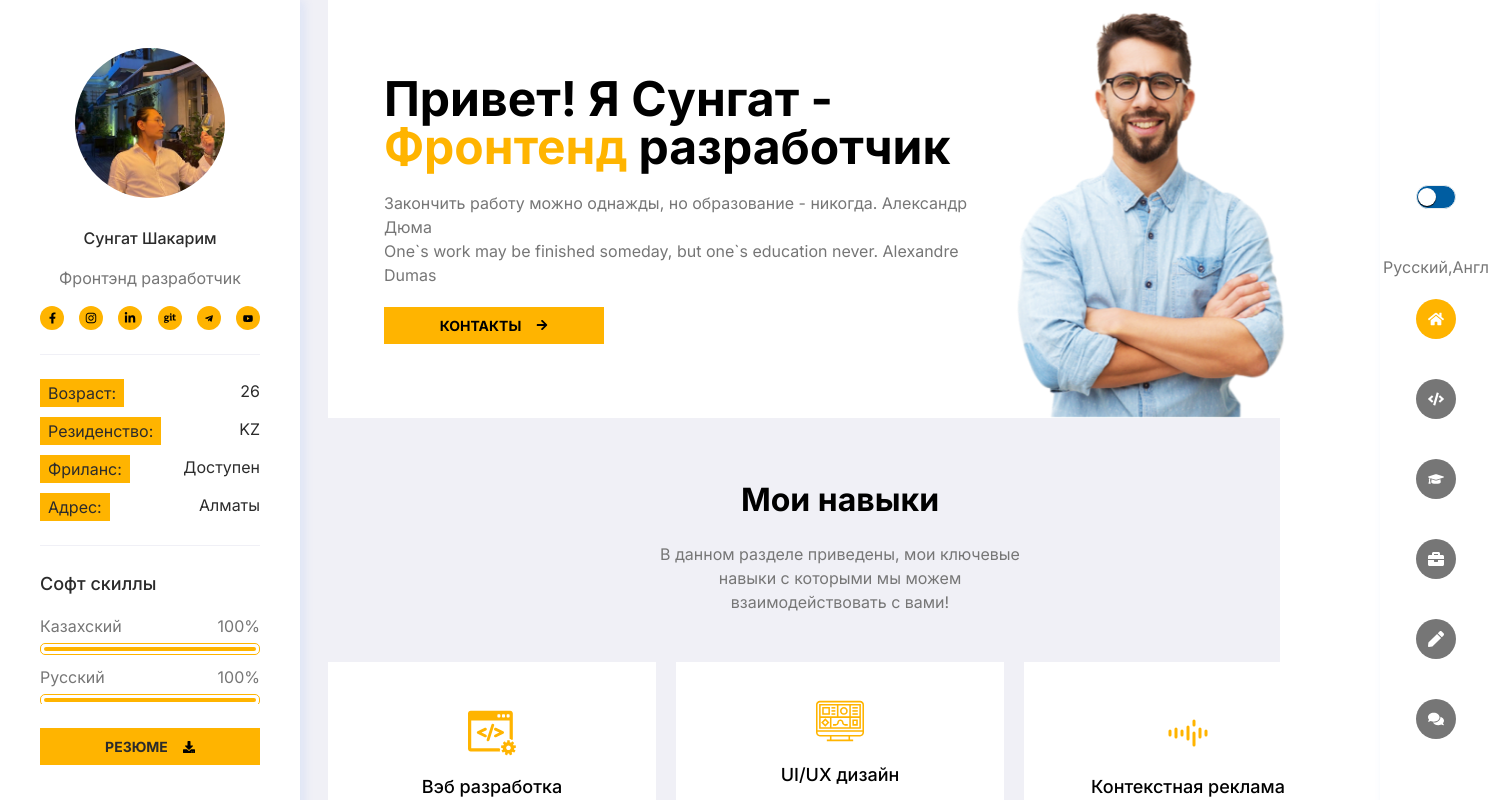
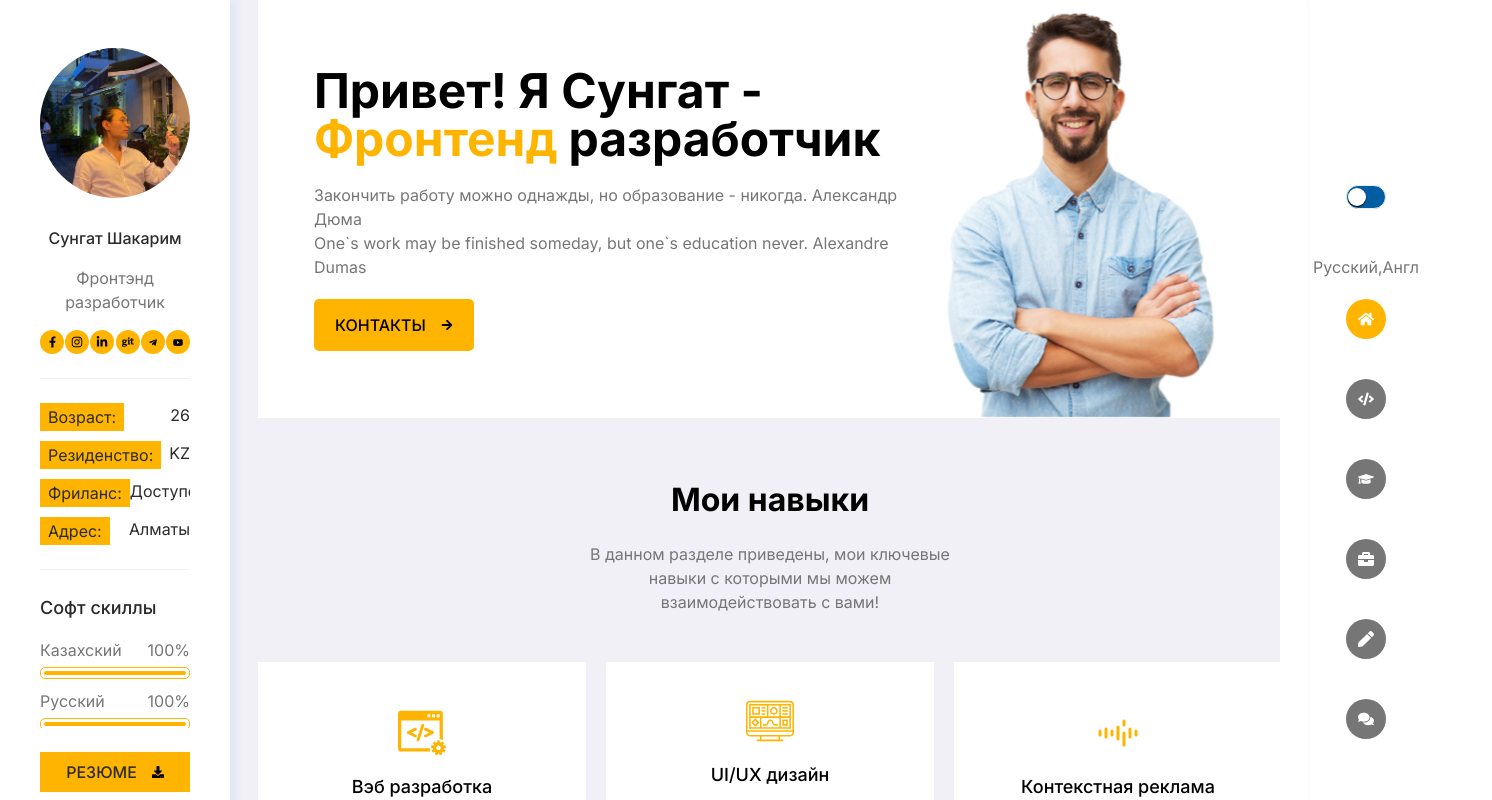
Before and after one commit to QyrBalasy/Portfolio, a React (Create React App) app: page / in a window 1280 px wide. Shown: the top 800 px of the page, 1492 px wide, since content can reach past the window. Built offline with nearby package versions, Linux system fonts and the light colour scheme; the HTML template or start-up script is replaced by a standard one.

Commit message:
chore: add styles

```diff
--- a/src/assets/icons/Icons.tsx
+++ b/src/assets/icons/Icons.tsx
@@ -148,8 +148,11 @@
 )
 
 export const MapIcon: FC<IconProps> = ({color = '#FFF', className}) => (
-  <svg xmlns="http://www.w3.org/2000/svg" viewBox="0 0 576 512">
-    <path d="M288 0c-69.59 0-126 56.41-126 126 0 56.26 82.35 158.8 113.9 196.02 6.39 7.54 17.82 7.54 24.2 0C331.65 284.8 414 182.26 414 126 414 56.41 357.59 0 288 0zm0 168c-23.2 0-42-18.8-42-42s18.8-42 42-42 42 18.8 42 42-18.8 42-42 42zM20.12 215.95A32.006 32.006 0 0 0 0 245.66v250.32c0 11.32 11.43 19.06 21.94 14.86L160 448V214.92c-8.84-15.98-16.07-31.54-21.25-46.42L20.12 215.95zM288 359.67c-14.07 0-27.38-6.18-36.51-16.96-19.66-23.2-40.57-49.62-59.49-76.72v182l192 64V266c-18.92 27.09-39.82 53.52-59.49 76.72-9.13 10.77-22.44 16.95-36.51 16.95zm266.06-198.51L416 224v288l139.88-55.95A31.996 31.996 0 0 0 576 426.34V176.02c0-11.32-11.43-19.06-21.94-14.86z" />
+  <svg xmlns="http://www.w3.org/2000/svg" viewBox="0 0 576 512" className={className}>
+    <path
+      d="M288 0c-69.59 0-126 56.41-126 126 0 56.26 82.35 158.8 113.9 196.02 6.39 7.54 17.82 7.54 24.2 0C331.65 284.8 414 182.26 414 126 414 56.41 357.59 0 288 0zm0 168c-23.2 0-42-18.8-42-42s18.8-42 42-42 42 18.8 42 42-18.8 42-42 42zM20.12 215.95A32.006 32.006 0 0 0 0 245.66v250.32c0 11.32 11.43 19.06 21.94 14.86L160 448V214.92c-8.84-15.98-16.07-31.54-21.25-46.42L20.12 215.95zM288 359.67c-14.07 0-27.38-6.18-36.51-16.96-19.66-23.2-40.57-49.62-59.49-76.72v182l192 64V266c-18.92 27.09-39.82 53.52-59.49 76.72-9.13 10.77-22.44 16.95-36.51 16.95zm266.06-198.51L416 224v288l139.88-55.95A31.996 31.996 0 0 0 576 426.34V176.02c0-11.32-11.43-19.06-21.94-14.86z"
+      fill={color}
+    />
   </svg>
 )
 
@@ -202,15 +205,6 @@
   <svg xmlns="http://www.w3.org/2000/svg" className={className} viewBox="0 0 512 512">
     <path
       d="M216 0h80c13.3 0 24 10.7 24 24v168h87.7c17.8 0 26.7 21.5 14.1 34.1L269.7 378.3c-7.5 7.5-19.8 7.5-27.3 0L90.1 226.1c-12.6-12.6-3.7-34.1 14.1-34.1H192V24c0-13.3 10.7-24 24-24zm296 376v112c0 13.3-10.7 24-24 24H24c-13.3 0-24-10.7-24-24V376c0-13.3 10.7-24 24-24h146.7l49 49c20.1 20.1 52.5 20.1 72.6 0l49-49H488c13.3 0 24 10.7 24 24zm-124 88c0-11-9-20-20-20s-20 9-20 20 9 20 20 20 20-9 20-20zm64 0c0-11-9-20-20-20s-20 9-20 20 9 20 20 20 20-9 20-20z"
-      fill={color}
-    />
-  </svg>
-)
-
-export const CopyrightIcon: FC<IconProps> = ({color = '#FFF', className}) => (
-  <svg xmlns="http://www.w3.org/2000/svg" className={className} viewBox="0 0 512 512">
-    <path
-      d="M256 0C114.6 0 0 114.6 0 256s114.6 256 256 256s256-114.6 256-256S397.4 0 256 0zM256 464c-114.7 0-208-93.31-208-208S141.3 48 256 48s208 93.31 208 208S370.7 464 256 464zM255.1 176C255.1 176 255.1 176 255.1 176c21.06 0 40.92 8.312 55.83 23.38c9.375 9.344 24.53 9.5 33.97 .1562c9.406-9.344 9.469-24.53 .1562-33.97c-24-24.22-55.95-37.56-89.95-37.56c0 0 .0313 0 0 0c-33.97 0-65.95 13.34-89.95 37.56c-49.44 49.88-49.44 131 0 180.9c24 24.22 55.98 37.56 89.95 37.56c.0313 0 0 0 0 0c34 0 65.95-13.34 89.95-37.56c9.312-9.438 9.25-24.62-.1562-33.97c-9.438-9.312-24.59-9.219-33.97 .1562c-14.91 15.06-34.77 23.38-55.83 23.38c0 0 .0313 0 0 0c-21.09 0-40.95-8.312-55.89-23.38c-30.94-31.22-30.94-82.03 0-113.3C214.2 184.3 234 176 255.1 176z"
       fill={color}
     />
   </svg>
--- a/src/components/UI/buttons.tsx
+++ b/src/components/UI/buttons.tsx
@@ -1,22 +1,35 @@
 import styled, { css } from "styled-components";
 
 type ButtonProps = {
-  color?: 'primary' | 'secondary'
-  size?: 'default' | 'big'
+  color?: 'primary' | 'secondary' | 'third'
+
 }
 
 export const Button = styled.button<ButtonProps>`
-  padding-top: 10px;
-  padding-bottom: 10px;
+  padding-top: 16px;
+  padding-bottom: 16px;
+  border-radius: 5px;
   background-color: #ffb400;
-  width: 220px;
+  width: 160px;
   display: flex;
   align-items: center;
   gap: 15px;
   justify-content: center;
-  font-size:14px;
-  font-weight: 600;
-  line-height: 17px;
+  font-size: 16px;
+  font-weight: 500;
+  line-height: 20px;
+  &:hover {
+    background-color: #f1ba3a;
+  }
+  &:active {
+    background-color: #ae7c07;
+    /* color: var(--text-white); */
+  }
+  &:disabled {
+    background-color: var(--element-blocked);
+    color: var(--text-white);
+    cursor: auto;
+  }
   ${props =>
     props.color === 'primary' &&
     css`
@@ -27,5 +40,14 @@
     css`
       padding: 8px 32px;
       border-radius: 30px;
+      box-shadow: rgba(4, 4, 4, 0.1) 4px 0px 10px;
+    `};
+  ${props =>
+    props.color === 'third' &&
+    css`
+      border-radius: 0;
+      padding-top: 10px;
+      padding-bottom: 10px;
+      width: 100%;
     `};
 `
--- /dev/null
+++ b/src/components/UI/inputs.tsx
@@ -0,0 +1,14 @@
+import styled from "styled-components";
+
+export const Input = styled.input.attrs({type: 'text'})`
+  background-color: #f0f0f6;
+  width: 100%;
+  padding: 10px;
+  color: #767676;
+  font-size: 16px;
+  line-height: 24px;
+  font-weight: 400;
+  border-radius: 8px;
+  box-shadow: 0 1px 2px 0 rgb(0 0 0 / 0.05);
+
+`
--- a/src/index.css
+++ b/src/index.css
@@ -9,6 +9,10 @@
   padding: 0;
   border: none;
   box-sizing: border-box;
+}
+
+*:focus{
+  outline: 1px solid #FFB400;
 }
 
 html,
```
